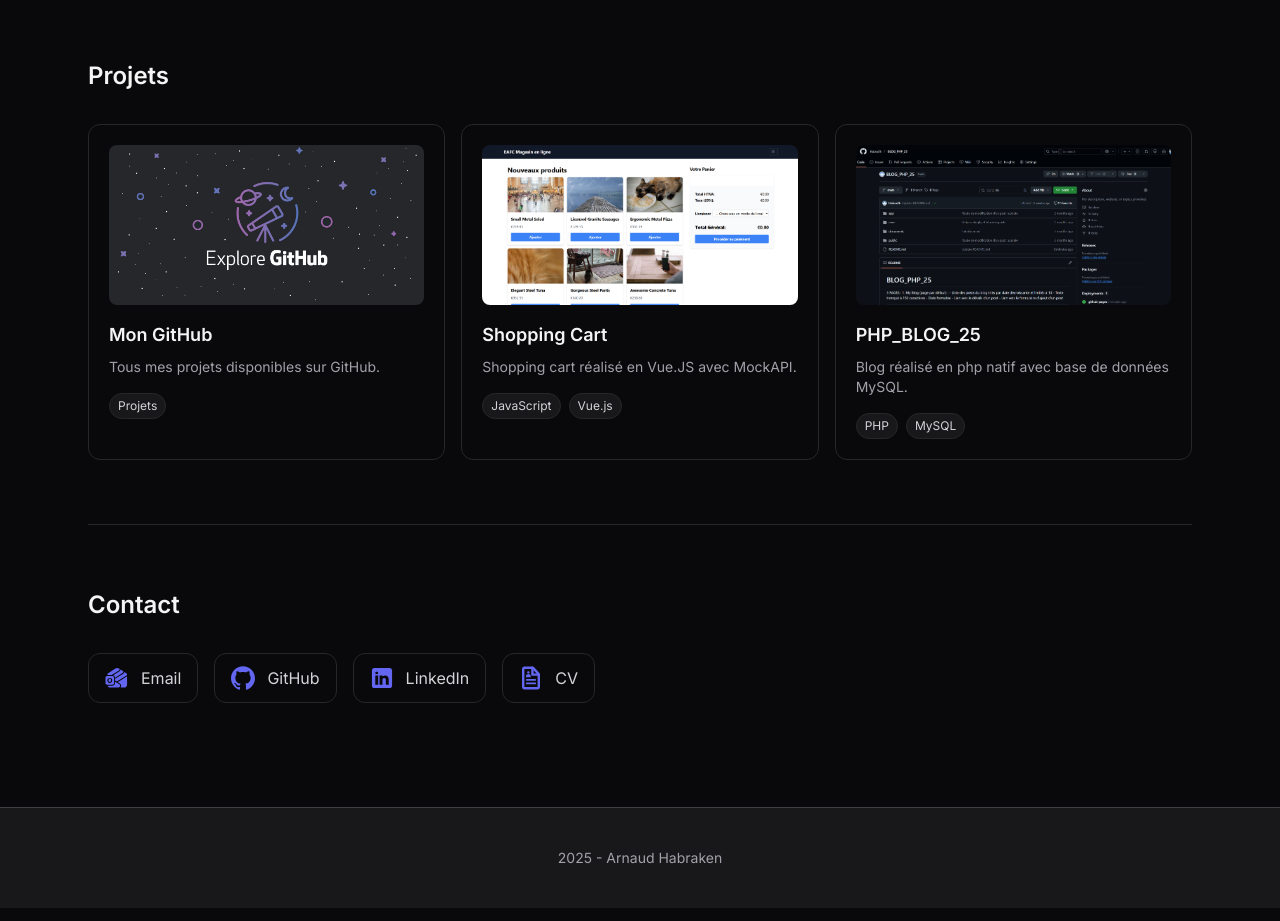
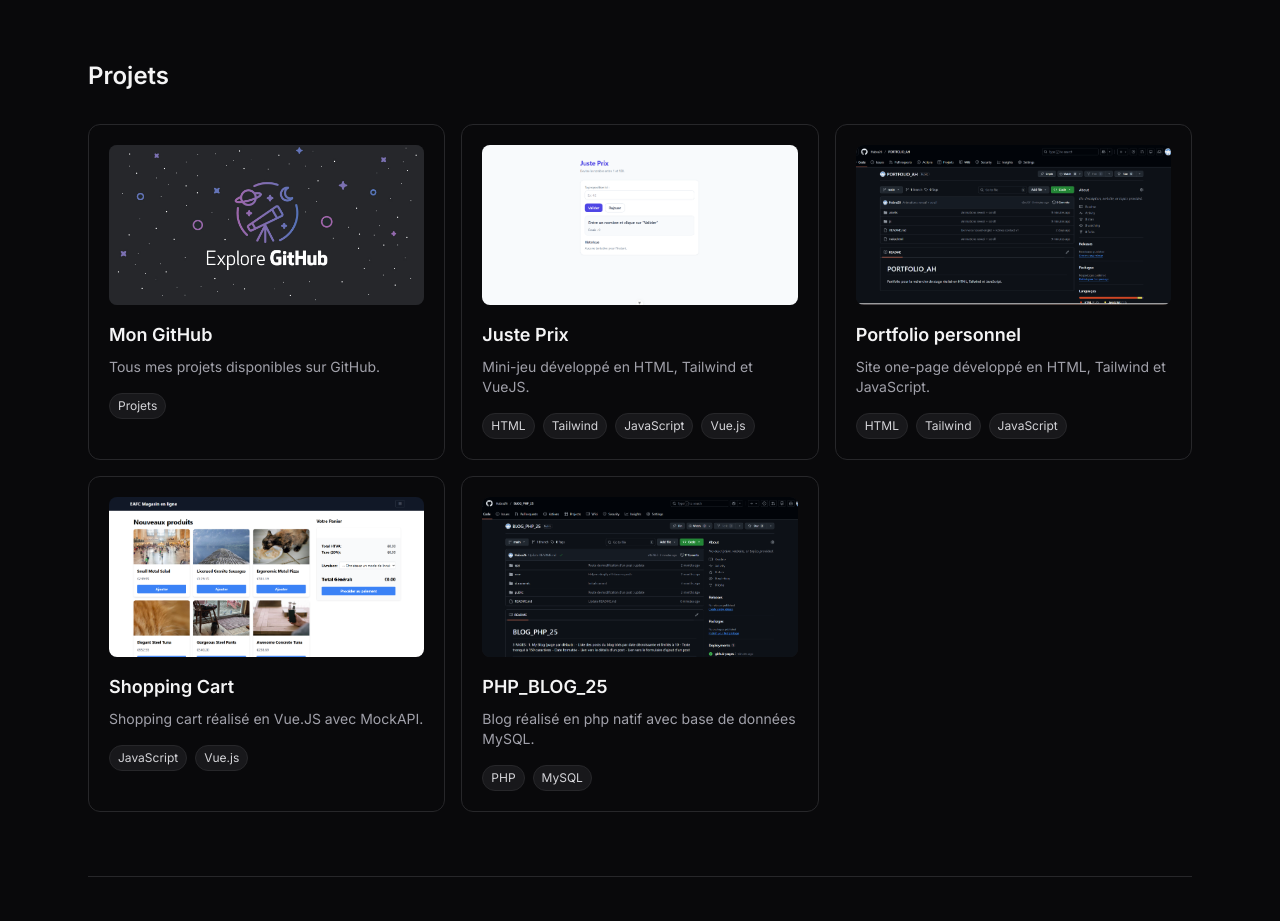
Before and after one commit to Habra26/PORTFOLIO_AH, a plain HTML site: page index.html in a window 1280 px wide. Shown: the part 1320-2241 px from the top of the page. Drawn offline with nearby package versions, Linux system fonts and the light colour scheme.

Commit message:
Ajout projects

```diff
--- a/index.html
+++ b/index.html
@@ -368,6 +368,93 @@
             </article>
           </a>
 
+          <!-- Juste Prix -->
+          <a
+            href="https://justeprixvuejs.netlify.app/"
+            class="group h-full"
+            target="_blank"
+            rel="noopener noreferrer"
+          >
+            <article
+              class="h-full rounded-xl border border-zinc-800 bg-zinc-950 p-5 transition hover:border-zinc-600 hover:bg-zinc-900"
+            >
+              <div class="h-40 overflow-hidden rounded-lg bg-zinc-900">
+                <img
+                  src="./assets/images/justeprix.png"
+                  alt="GitHub"
+                  class="h-full w-full object-cover transition group-hover:scale-105"
+                />
+              </div>
+              <h3 class="mt-4 text-lg font-semibold">Juste Prix</h3>
+              <p class="mt-2 text-sm text-zinc-400">
+                Mini-jeu développé en HTML, Tailwind et VueJS.
+              </p>
+              <div class="mt-4 flex flex-wrap gap-2 text-xs">
+                <span
+                  class="rounded-full border border-zinc-800 bg-zinc-900 px-2 py-1 text-zinc-300"
+                >
+                  HTML
+                </span>
+                <span
+                  class="rounded-full border border-zinc-800 bg-zinc-900 px-2 py-1 text-zinc-300"
+                >
+                  Tailwind
+                </span>
+                <span
+                  class="rounded-full border border-zinc-800 bg-zinc-900 px-2 py-1 text-zinc-300"
+                >
+                  JavaScript
+                </span>
+                <span
+                  class="rounded-full border border-zinc-800 bg-zinc-900 px-2 py-1 text-zinc-300"
+                >
+                  Vue.js
+                </span>
+              </div>
+            </article>
+          </a>
+
+          <!-- Mon Portfolio -->
+          <a
+            href="https://github.com/Habra26/PORTFOLIO_AH"
+            class="group h-full"
+            target="_blank"
+            rel="noopener noreferrer"
+          >
+            <article
+              class="h-full rounded-xl border border-zinc-800 bg-zinc-950 p-5 transition hover:border-zinc-600 hover:bg-zinc-900"
+            >
+              <div class="h-40 overflow-hidden rounded-lg bg-zinc-900">
+                <img
+                  src="./assets/images/portfolio.png"
+                  alt="GitHub"
+                  class="h-full w-full object-cover transition group-hover:scale-105"
+                />
+              </div>
+              <h3 class="mt-4 text-lg font-semibold">Portfolio personnel</h3>
+              <p class="mt-2 text-sm text-zinc-400">
+                Site one-page développé en HTML, Tailwind et JavaScript.
+              </p>
+              <div class="mt-4 flex flex-wrap gap-2 text-xs">
+                <span
+                  class="rounded-full border border-zinc-800 bg-zinc-900 px-2 py-1 text-zinc-300"
+                >
+                  HTML
+                </span>
+                <span
+                  class="rounded-full border border-zinc-800 bg-zinc-900 px-2 py-1 text-zinc-300"
+                >
+                  Tailwind
+                </span>
+                <span
+                  class="rounded-full border border-zinc-800 bg-zinc-900 px-2 py-1 text-zinc-300"
+                >
+                  JavaScript
+                </span>
+              </div>
+            </article>
+          </a>
+
           <!-- Shopping Cart VueJS -->
           <a
             href="https://shoppincartvuejs.netlify.app/"
```
Also changed, not shown: assets/images/justeprix.png (added), assets/images/portfolio.png (added).
